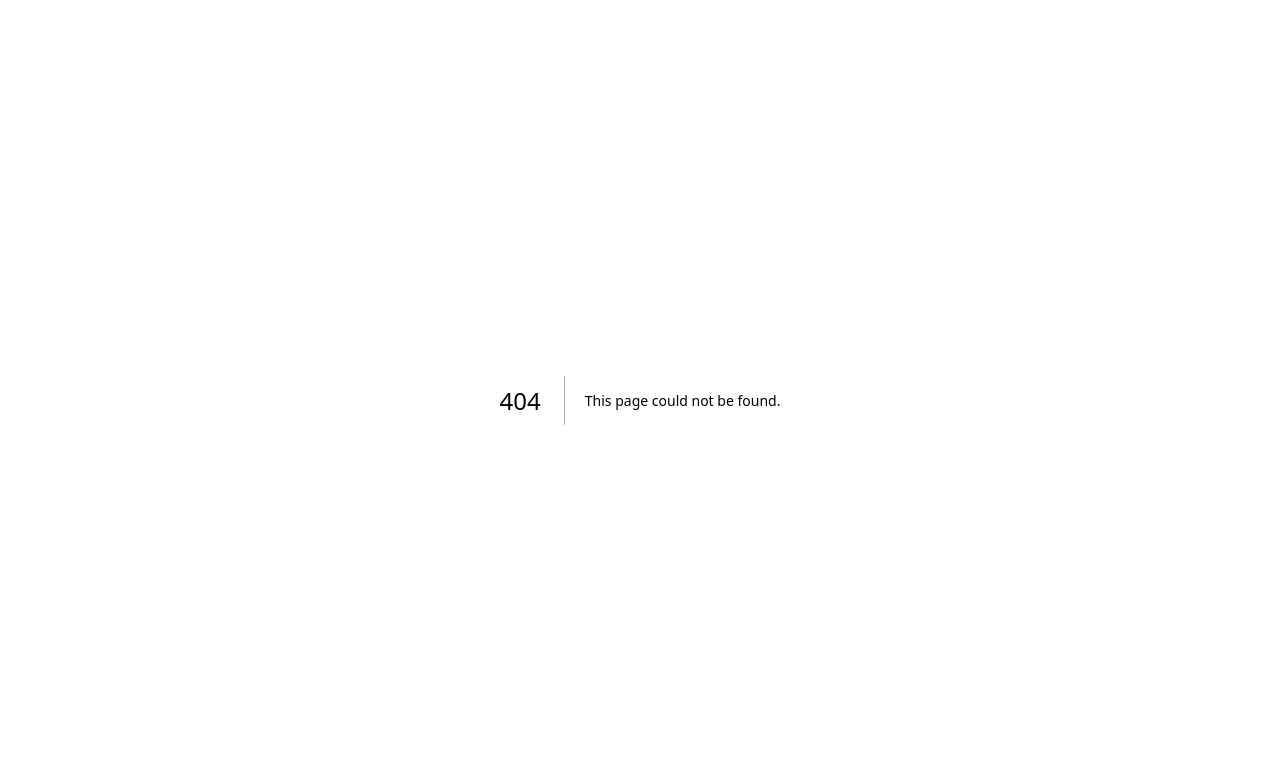
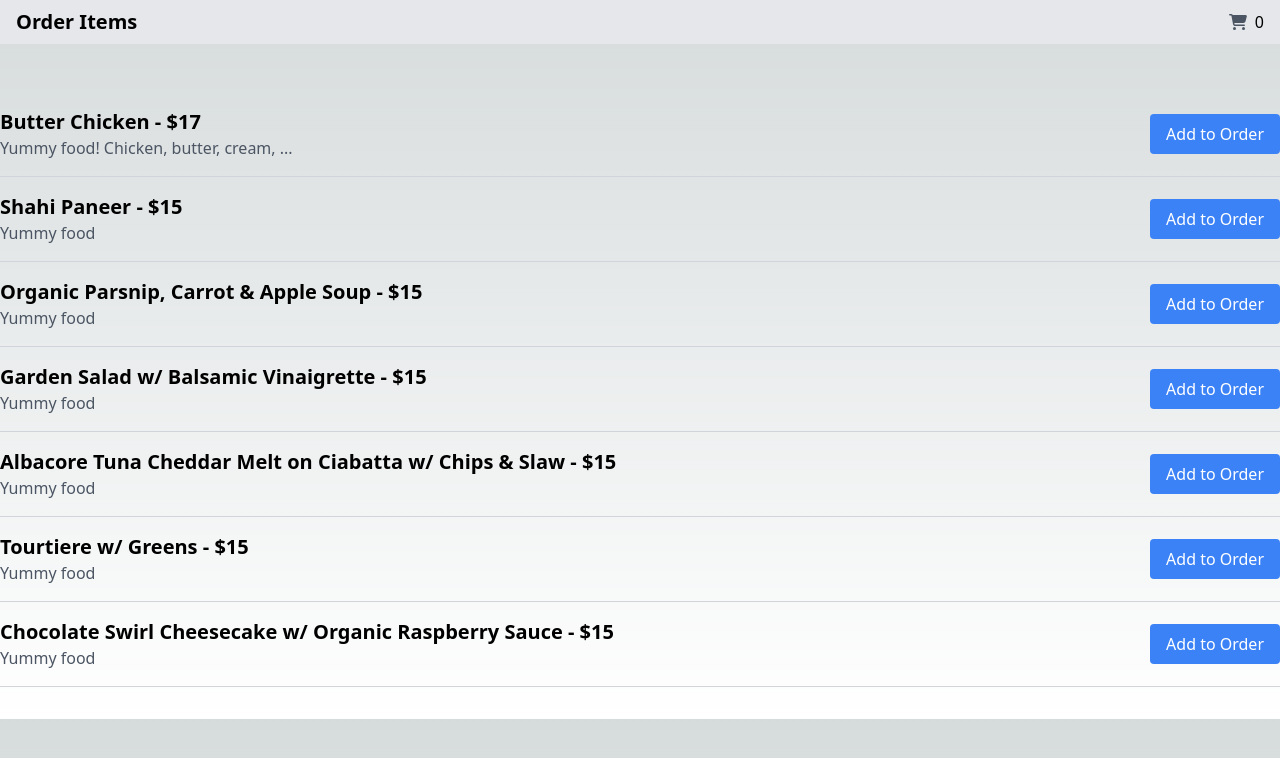
Before and after one commit to aakankshakh/MtA-University-Club, a Next.js app: page /order-item in a window 1280 px wide. Before the commit this address had no page. Shown: the top 758 px of the page. Built offline with nearby package versions, Linux system fonts and the light colour scheme.

Commit message:
Add files via upload

```diff
--- /dev/null
+++ b/src/pages/cart.tsx
@@ -0,0 +1,39 @@
+import { MenuItemType } from '@/components/menu-item';
+
+interface Props {
+    cart: MenuItemType[];
+    onRemove: (name: string) => void;
+    onClose: () => void;
+}
+
+export default function CartPage({ cart, onRemove, onClose }: Props) {
+    const calculateTotalPrice = () => {
+        return cart.reduce((total, item) => total + item.price, 0);
+    };
+
+    const checkout = () => {
+        //will implement checkout logic here
+        console.log('Checkout clicked!');
+    };
+
+    return (
+        <div className="fixed inset-0 z-50 overflow-y-auto bg-gray-800 bg-opacity-50 flex justify-center items-center">
+            <div className="bg-white rounded-lg shadow-md p-6 w-1/2">
+                <div className="flex justify-end">
+                    <button className="text-gray-500 hover:text-gray-700" onClick={onClose}>Close</button>
+                </div>
+                <h1 className="font-bold text-center text-5xl mb-6">Your Cart</h1>
+                <div className="container mx-auto">
+                    {cart.map((item, index) => (
+                        <div key={index} className="bg-white rounded-lg shadow-md p-6 mb-4">
+                            <h2 className="text-xl font-bold mb-2">{item.name} - ${item.price}</h2>
+                            <button className="bg-red-500 text-white px-2 py-1 rounded" onClick={() => onRemove(item.name)}>Remove</button>
+                        </div>
+                    ))}
+                    <div className="font-bold text-xl mb-4">Total Price: ${calculateTotalPrice()}</div>
+                    <button className="bg-blue-500 hover:bg-blue-700 text-white font-bold py-2 px-4 rounded focus:outline-none focus:shadow-outline" onClick={checkout}>Checkout</button>
+                </div>
+            </div>
+        </div>
+    );
+}
--- /dev/null
+++ b/src/pages/order-item.tsx
@@ -0,0 +1,83 @@
+
+import { useState } from 'react';
+import { FontAwesomeIcon } from '@fortawesome/react-fontawesome';
+import { faShoppingCart } from '@fortawesome/free-solid-svg-icons';
+import { MenuItemType } from '@/components/menu-item';
+import CartPage from './cart';
+
+export default function OrderItemPage() {
+    const [cart, setCart] = useState<MenuItemType[]>([]);
+    const [addedToCart, setAddedToCart] = useState<{ [key: string]: boolean }>({});
+    const [isCartModalOpen, setIsCartModalOpen] = useState<boolean>(false);
+
+    const addToCart = (item: MenuItemType) => {
+        setCart(prevCart => [...prevCart, item]);
+        setAddedToCart(prev => ({ ...prev, [item.name]: true }));
+    };
+
+    const removeFromCart = (name: string) => {
+        const updatedCart = cart.filter(item => item.name !== name);
+        setCart(updatedCart);
+        setAddedToCart(prev => ({ ...prev, [name]: false }));
+    };
+
+    const toggleCartModal = () => {
+        setIsCartModalOpen(prev => !prev);
+    };
+
+    const menuItems: MenuItemType[] = [
+        { name: "Butter Chicken", price: 17.00, description: "Yummy food! Chicken, butter, cream, ...",
+        lastServed: new Date(), isGlutenFree: false, isVegan: false, isVegetarian: false, isDairyFree: false },
+        { name: "Shahi Paneer", price: 15.00, description: "Yummy food",
+        lastServed: new Date(), isGlutenFree: false, isVegan: false, isVegetarian: true, isDairyFree: false },
+        { name: "Organic Parsnip, Carrot & Apple Soup", price: 15.00, description: "Yummy food",
+        lastServed: new Date(), isGlutenFree: true, isVegan: true, isVegetarian: true, isDairyFree: false },
+        { name: "Garden Salad w/ Balsamic Vinaigrette", price: 15.00, description: "Yummy food",
+        lastServed: new Date(), isGlutenFree: true, isVegan: true, isVegetarian: true, isDairyFree: false },
+        { name: "Albacore Tuna Cheddar Melt on Ciabatta w/ Chips & Slaw", price: 15.00, description: "Yummy food",
+        lastServed: new Date(), isGlutenFree: false, isVegan: false, isVegetarian: false, isDairyFree: false },
+        { name: "Tourtiere w/ Greens", price: 15.00, description: "Yummy food",
+        lastServed: new Date(), isGlutenFree: false, isVegan: false, isVegetarian: false, isDairyFree: false },
+        { name: "Chocolate Swirl Cheesecake w/ Organic Raspberry Sauce", price: 15.00, description: "Yummy food",
+        lastServed: new Date(), isGlutenFree: false, isVegan: false, isVegetarian: false, isDairyFree: false }
+
+    ];
+
+    return (
+        <main>
+            <div className="flex items-center justify-between bg-gray-200 px-4 py-2 mb-4">
+                <h1 className="font-bold text-xl">Order Items</h1>
+                <div className="flex items-center">
+                    <FontAwesomeIcon icon={faShoppingCart} className="text-gray-600 mr-2 cursor-pointer" onClick={toggleCartModal} />
+                    <span>{cart.length}</span>
+                </div>
+            </div>
+            <div className="container mx-auto py-8">
+                {menuItems.map((item, index) => (
+                    <div key={index} className="flex items-center justify-between border-b border-gray-300 py-4">
+                        <div>
+                            <h2 className="text-xl font-bold">{item.name} - ${item.price}</h2>
+                            <p className="text-gray-600">{item.description}</p>
+                        </div>
+                        {addedToCart[item.name] ? (
+                            <button
+                                className="px-4 py-2 bg-gray-500 text-gray-300 rounded cursor-pointer"
+                                onClick={() => removeFromCart(item.name)}
+                            >
+                                Remove
+                            </button>
+                        ) : (
+                            <button
+                                className="px-4 py-2 bg-blue-500 text-white rounded"
+                                onClick={() => addToCart(item)}
+                            >
+                                Add to Order
+                            </button>
+                        )}
+                    </div>
+                ))}
+            </div>
+            {isCartModalOpen && <CartPage cart={cart} onRemove={removeFromCart} onClose={toggleCartModal} />}
+        </main>
+    );
+}
```
